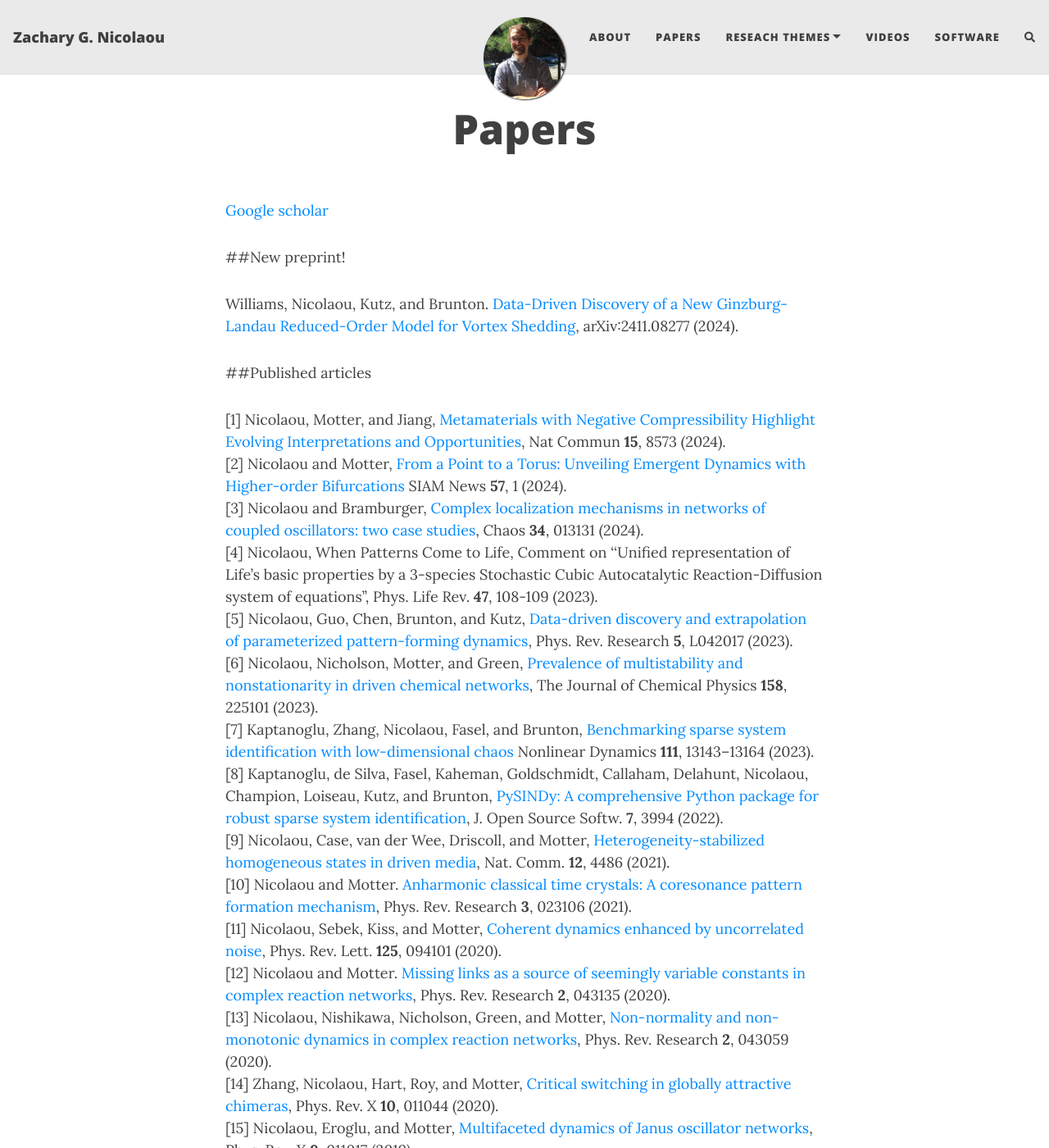
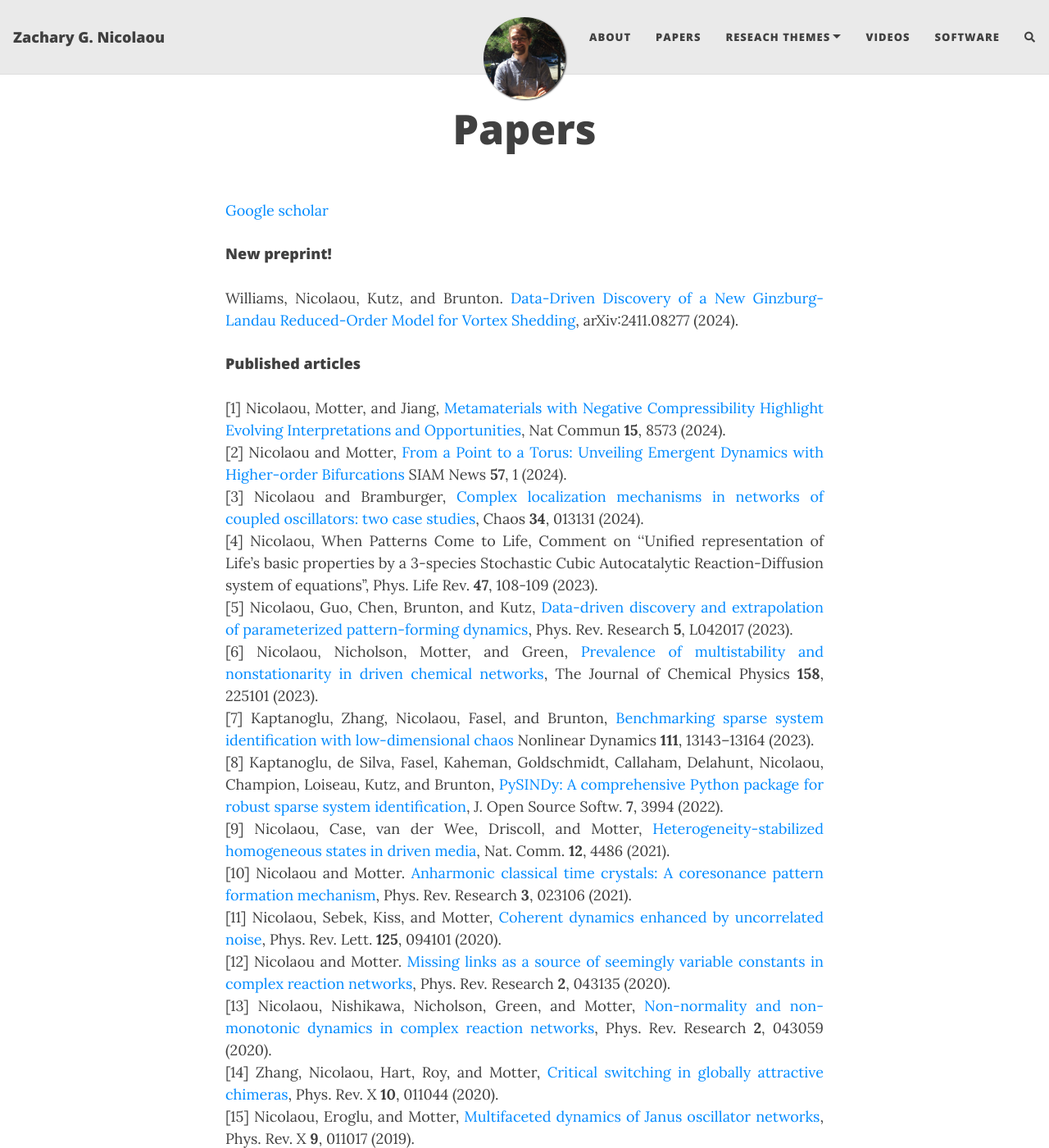
Before and after one commit to znicolaou/znicolaou.github.io, a Jekyll site: the page built from papers.md, in a window 1280 px wide and 1400 px high. Shown: the whole window at 82% size. Built offline with Jekyll 4.4.1, drawn with Linux system fonts in a browser that asks for light colours; nearby versions of some CDN libraries; comment, search, counter and statistics services are not loaded.

Commit message:
justify and headers

```diff
--- a/assets/css/beautifuljekyll.css
+++ b/assets/css/beautifuljekyll.css
@@ -25,6 +25,7 @@ body {
 p {
   line-height: 1.5;
   margin: 1.875rem 0;
+  text-align: justify
 }
 h1,h2,h3,h4,h5,h6 {
   font-family: 'Open Sans', 'Helvetica Neue', Helvetica, Arial, sans-serif;
--- a/papers.md
+++ b/papers.md
@@ -5,11 +5,11 @@ title: Papers
 
 [Google scholar](https://scholar.google.com/citations?hl=en&user=P7hfYakAAAAJ)
 
-##New preprint!
+#### New preprint!
 
 Williams,  Nicolaou, Kutz, and Brunton. [Data-Driven Discovery of a New Ginzburg-Landau Reduced-Order Model for Vortex Shedding](https://arxiv.org/abs/2411.08277), arXiv:2411.08277 (2024).
 
-##Published articles
+#### Published articles
 
 [1] Nicolaou, Motter, and Jiang, [Metamaterials with Negative Compressibility Highlight Evolving Interpretations and Opportunities](https://www.nature.com/articles/s41467-024-52853-x), Nat Commun **15**, 8573 (2024).
 [2] Nicolaou and Motter, [From a Point to a Torus: Unveiling Emergent Dynamics with Higher-order Bifurcations](https://siam.org/publications/siam-news/articles/from-a-point-to-a-torus-unveiling-emergent-dynamics-with-higher-order-bifurcations/) SIAM News **57**, 1 (2024).
```
Also changed, not shown: materials.md (+0 -2 lines).
